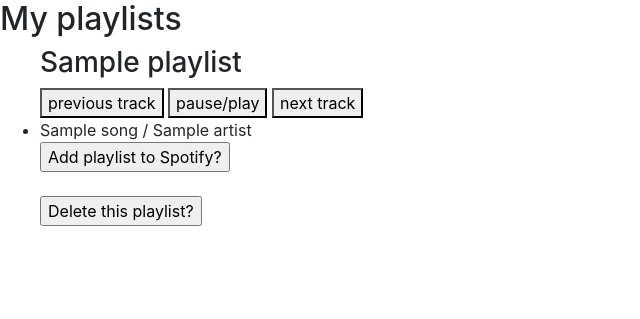
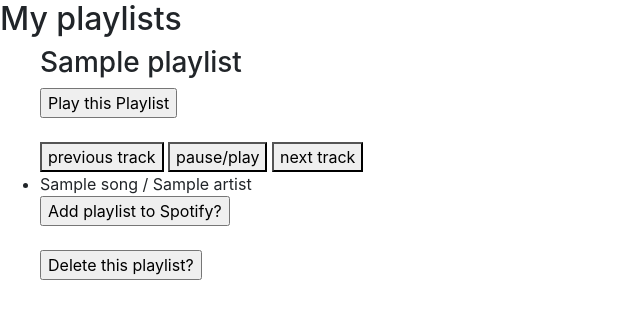
Before and after one commit to vivsnguyen/playlistify, a Flask app: page /display-playlists in a window 1280 px wide. Shown: the top 319 px of the page, without its empty margins (0-640 px from the left). Run offline with Flask 2, Linux system fonts and the light colour scheme; the visitor is signed in with stand-in values (Sample User, id 1); tables that the repository leaves empty hold one stand-in row (values such as "Sample post"); some libraries are stand-ins or nearby versions.

Commit message:
working on playback

```diff
--- a/requirements.txt
+++ b/requirements.txt
@@ -9,7 +9,6 @@ idna==2.8
 itsdangerous==0.24
 Jinja2==2.10
 MarkupSafe==1.0
-pkg-resources==0.0.0
 psycopg2-binary==2.7.5
 requests==2.22.0
 six==1.14.0
--- a/server.py
+++ b/server.py
@@ -237,8 +237,12 @@ def check_authorization(user_id):
 @app.route("/play-music")
 def play_music():
     """web sdk"""
+    #get playlist playlist_title
+    user_id = session.get("user_id")
+    playlist_title = request.form.get('playlist_title')
 
-    return render_template('music-player.html')
+    spotify_api.play_playlist_on_web_player(user_id, playlist_title)
+    # return render_template('music-player.html')
 
 
 if __name__ == "__main__":
--- a/spotify_api.py
+++ b/spotify_api.py
@@ -84,12 +84,13 @@ def get_song_uri_by_song_name(song_name, artist_name):
 
     artist_id = get_artist_id_by_artist_name(artist_name)
 
-    if response['tracks']['items']:
-        for i in range(len(response['tracks']['items'])):
-            if response['tracks']['items'][i]['artists'][0].get('id') == artist_id:
-                return response['tracks']['items'][i]['uri']
-            else:
-                continue
+    if response.get('tracks'):
+        if response['tracks']['items']:
+            for i in range(len(response['tracks']['items'])):
+                if response['tracks']['items'][i]['artists'][0].get('id') == artist_id:
+                    return response['tracks']['items'][i]['uri']
+                else:
+                    continue
 
 def get_top_tracks_by_artist(spotify_artist_id):
     """Get the Spotify track URI's of an artist's top 5 tracks."""
--- /dev/null
+++ b/static/playPlaylists.js
@@ -0,0 +1,14 @@
+"use strict";
+
+function playPlaylists(evt) {
+    evt.preventDefault();
+
+
+    $.put('/play-music', (response) => {
+        // need to get playlist title and user id
+        // BUT do I need it or can i run the server function??
+        // going to try on submit
+    });
+}
+
+$('#choose-playlist-button').on('click', playPlaylists);
--- a/static/spotifyWebSDK.js
+++ b/static/spotifyWebSDK.js
@@ -1,7 +1,7 @@
 "use strict";
 
 window.onSpotifyWebPlaybackSDKReady = () => {
-  const token = 'BQBGbbtmbND5s1t2_u92sMoA11Ehy7OwXQOmc7euqS3xv-kvaE-3tavrvYmq8kU48iGiFnJ-bjnTlgoPkasMuLUPPqW0GHEuS9L7s4XvspRsva2Lqx4DNp3b2haC0InIHEX78PVpUTlNUXjvt8TYHZaDSZ6dpnXj';
+  const token = 'BQB_NZHALp0Mjo4K6e2Dzkm0evghgdY7ZKuN9qrs-ISF6nQA-a0sbki5azYjyxZHdi4WI1FeWMrUQ6NQQobMJAtwAKDQT5F4KsFKSEXTGm6dKjfs-F2S9KxhEBOq9CZq6PjL6SKtwKJsk6iZKW2dAfzMnfRtTiu7';
   const player = new Spotify.Player({
     name: 'Playlist Web Player thingy',
     getOAuthToken: cb => { cb(token); }
--- a/templates/display-playlists.html
+++ b/templates/display-playlists.html
@@ -8,6 +8,11 @@
     {% if playlists %}
         {% for playlist in playlists %}
             <h3> {{ playlist.playlist_title }} </h3>
+            <form action='/play-music' method="GET">
+                <input type='hidden' name="playlist_title" value='{{ playlist.playlist_title }}' />
+                <input type="submit" value="Play this Playlist"/>
+            </form>
+            <br>
             <button id="prev-button">previous track</button>
             <button id="pause-play-button">pause/play</button>
             <button id="next-button">next track</button>
@@ -35,5 +40,10 @@
   </ul>
 
   {% block logout %}{% endblock %}
+  {% block scripts %}
+  <script src="https://sdk.scdn.co/spotify-player.js"></script>
+  <script src="/static/spotifyWebSDK.js"></script>
+  <script src="/static/playPlaylists.js"></script>
+  {% endblock %}
 
 {% endblock %}
```
